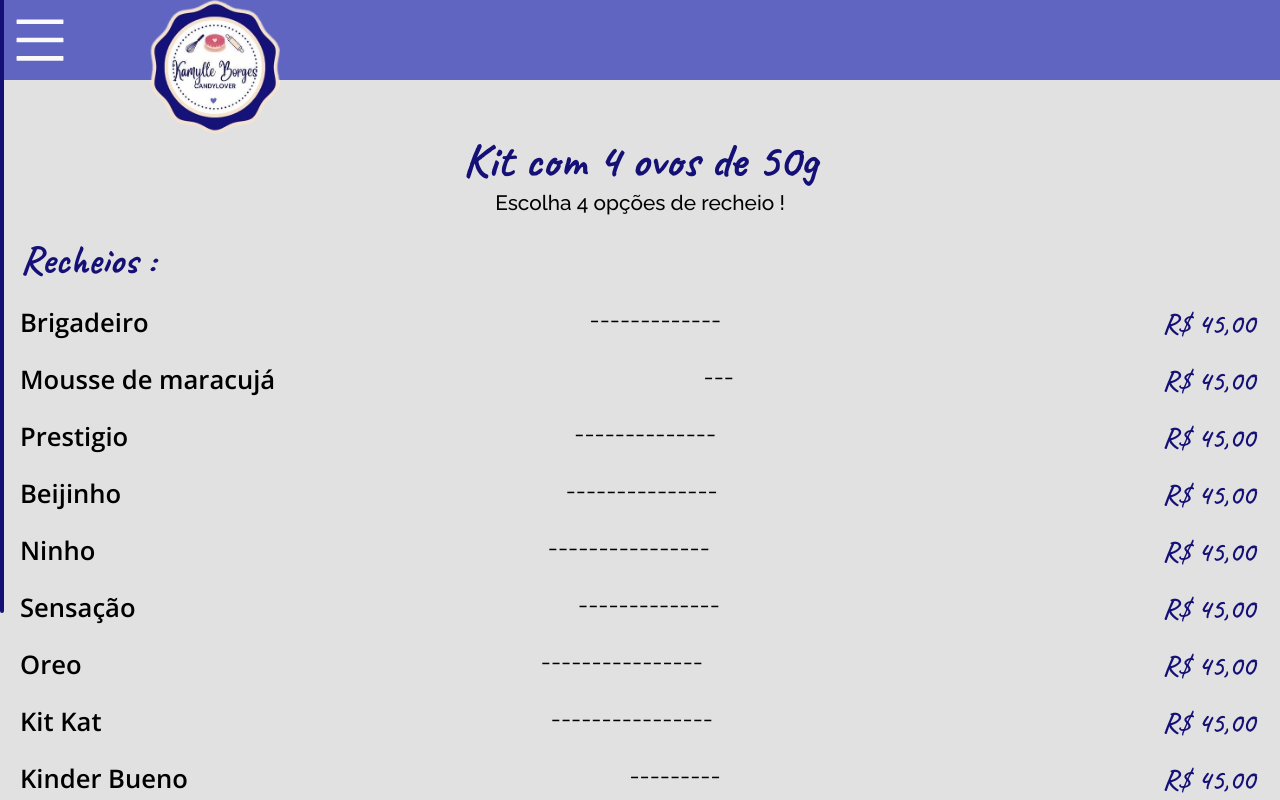
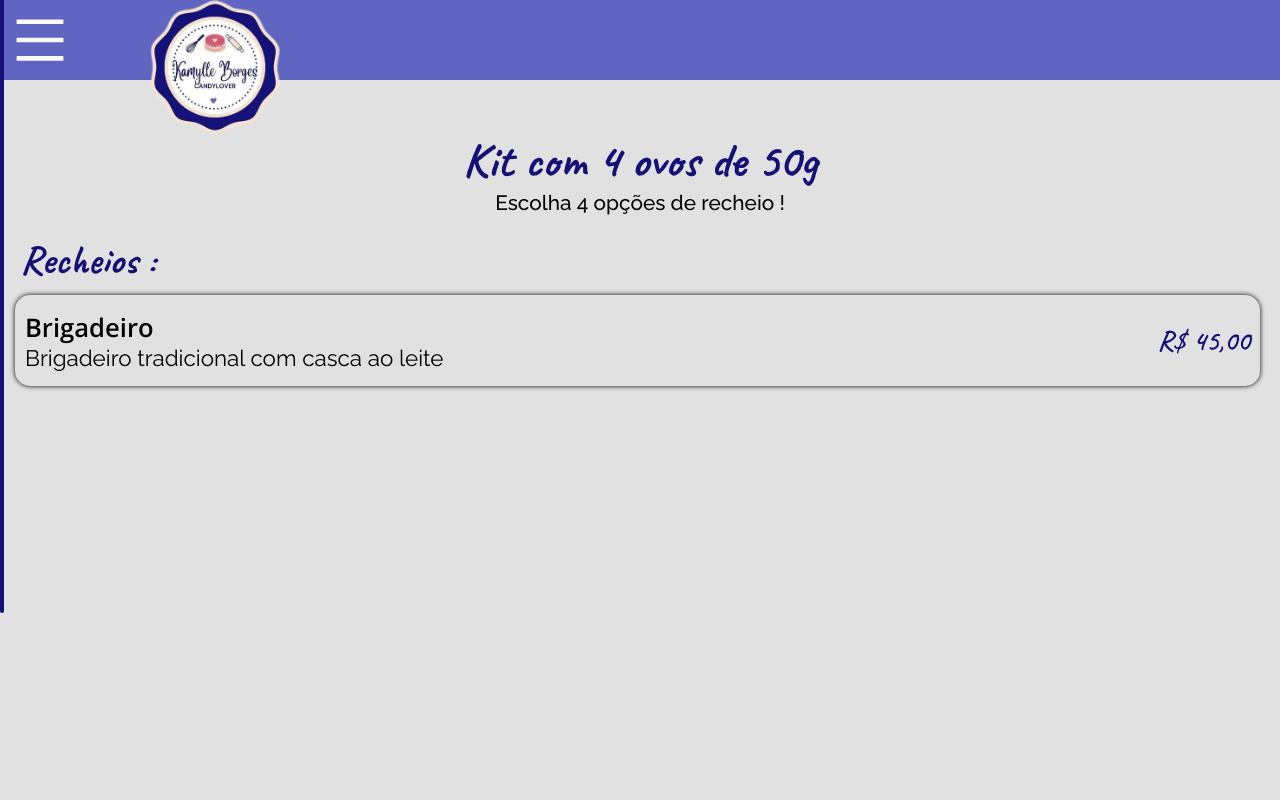
Before and after one commit to kaiqueZpriv1/candylover, a React (Create React App) app: page /kit in a window 1280 px wide. Built offline with nearby package versions, Linux system fonts and the light colour scheme.

Commit message:
model 2 and kit

```diff
--- a/src/pages/Pascoa/50g/Kit.tsx
+++ b/src/pages/Pascoa/50g/Kit.tsx
@@ -9,56 +9,56 @@
 			id: 0,
 			recheio: 'Brigadeiro',
 			value: 'R$ 45,00',
-			line: '-------------'
+			description: 'Brigadeiro tradicional com casca ao leite',
 		},
-		{
-			id: 1,
-			recheio: 'Mousse de maracujá',
-			value: 'R$ 45,00',
-			line: '---'
-		},
-		{
-			id: 2,
-			recheio: 'Prestigio',
-			value: 'R$ 45,00',
-			line: '--------------'
-		},
-		{
-			id: 3,
-			recheio: 'Beijinho',
-			value: 'R$ 45,00',
-			line: '---------------'
-		},
-		{
-			id: 4,
-			recheio: 'Ninho',
-			value: 'R$ 45,00',
-			line: '----------------'
-		},
-		{
-			id: 5,
-			recheio: 'Sensação',
-			value: 'R$ 45,00',
-			line: '--------------'
-		},
-		{
-			id: 6,
-			recheio: 'Oreo',
-			value: 'R$ 45,00',
-			line: '----------------'
-		},
-		{
-			id: 7,
-			recheio: 'Kit Kat',
-			value: 'R$ 45,00',
-			line: '----------------'
-		},
-		{
-			id: 8,
-			recheio: 'Kinder Bueno',
-			value: 'R$ 45,00',
-			line: '---------'
-		},
+		// {
+		// 	id: 1,
+		// 	recheio: 'Mousse de maracujá',
+		// 	value: 'R$ 45,00',
+		// 	line: '---',
+		// },
+		// {
+		// 	id: 2,
+		// 	recheio: 'Prestigio',
+		// 	value: 'R$ 45,00',
+		// 	line: '--------------',
+		// },
+		// {
+		// 	id: 3,
+		// 	recheio: 'Beijinho',
+		// 	value: 'R$ 45,00',
+		// 	line: '---------------',
+		// },
+		// {
+		// 	id: 4,
+		// 	recheio: 'Ninho',
+		// 	value: 'R$ 45,00',
+		// 	line: '----------------',
+		// },
+		// {
+		// 	id: 5,
+		// 	recheio: 'Sensação',
+		// 	value: 'R$ 45,00',
+		// 	line: '--------------',
+		// },
+		// {
+		// 	id: 6,
+		// 	recheio: 'Oreo',
+		// 	value: 'R$ 45,00',
+		// 	line: '----------------',
+		// },
+		// {
+		// 	id: 7,
+		// 	recheio: 'Kit Kat',
+		// 	value: 'R$ 45,00',
+		// 	line: '----------------',
+		// },
+		// {
+		// 	id: 8,
+		// 	recheio: 'Kinder Bueno',
+		// 	value: 'R$ 45,00',
+		// 	line: '---------',
+		// },
 	];
 	return (
 		<>
@@ -76,9 +76,13 @@
 							{recheio.map((i) => {
 								return (
 									<CardapioList key={i.id}>
-										<h3 className='recheio-text'>{i.recheio}</h3>
-										<p className='line-cardapio'>{i.line}</p>
-										<span className='value-recheio'>{i.value}</span>
+										<div className='description-recheio'>
+											<h3 className='recheio-text'>{i.recheio}</h3>
+											<p className='line-cardapio'>{i.description}</p>
+										</div>
+										<div className='value-box'>
+											<span className='value-recheio'>{i.value}</span>
+										</div>
 									</CardapioList>
 								);
 							})}
--- a/src/pages/Pascoa/50g/style.ts
+++ b/src/pages/Pascoa/50g/style.ts
@@ -48,7 +48,19 @@
 export const CardapioList = styled.div`
 	display: flex;
 	justify-content: space-between;
-	padding: 10px 15px 0 15px;
+	margin: 0 10px;
+	padding: 15px 10px;
+	box-shadow: 0 0 5px #000;
+	border-radius: 15px;
+	.description-recheio {
+		display: flex;
+		flex-direction: column;
+	}
+	.value-box {
+		display: flex;
+		justify-content: center;
+		align-items: center;
+	}
 	.recheio-text {
 		font-size: 1.6em;
 		color: #000;
@@ -60,6 +72,6 @@
 		font-weight: 600;
 	}
 	.line-cardapio {
-		font-size: 1.5em;
+		font-size: 1.4em;
 	}
 `;
```
